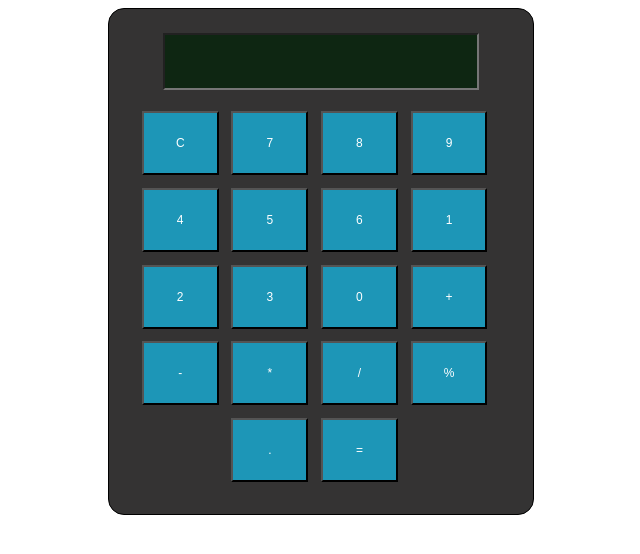
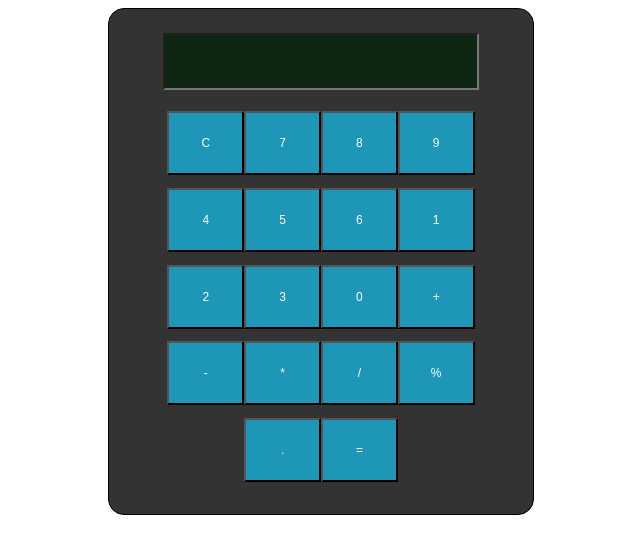
Before and after one commit to Tushalhansola124/Calculator2, a React (Vite) app: page / in a window 1280 px wide. Shown: the top 554 px of the page, without its empty margins (319-959 px from the left). Built offline with nearby package versions, Linux system fonts and the light colour scheme.

Commit message:
Update App.css

```diff
--- a/src/App.css
+++ b/src/App.css
@@ -24,7 +24,7 @@
   font-weight:300;
   background-color: rgba(26, 163, 200, 0.885);
   color: white;
-  gap:5vw;
+
   font-size:12px;
-  margin-right:1vw;
+
 }
```
